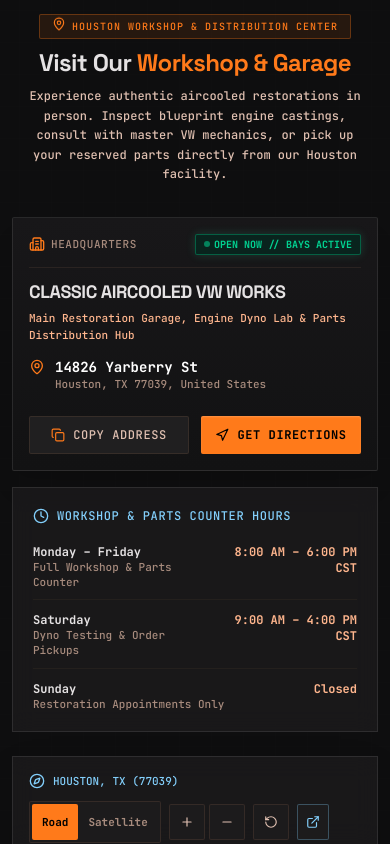
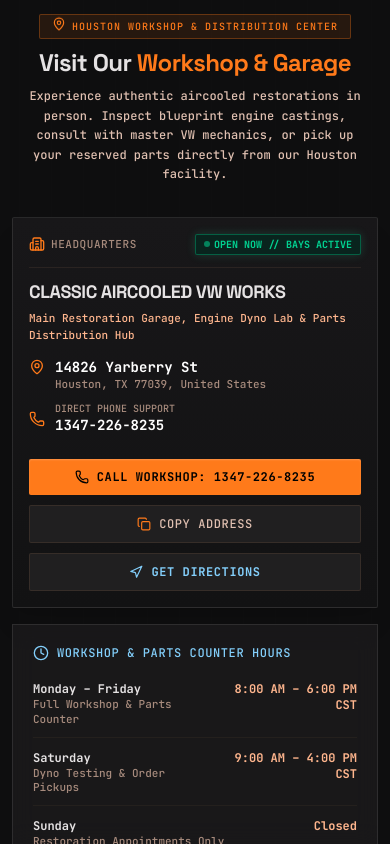
Before and after one commit to BANGHA-JPH/E-commernce-sales-, a React (Vite) app in the folder frontend/: page / in a window 390 px wide. Shown: the part 11156-12000 px from the top of the page. Built offline with nearby package versions, Linux system fonts and the light colour scheme; no server answers.

Commit message:
Add contact phone number 1347-226-8235 and remove Admin Portal CTA button from landing page footer

```diff
--- a/frontend/src/App.jsx
+++ b/frontend/src/App.jsx
@@ -626,9 +626,7 @@ export default function App() {
       </main>
 
       {/* Footer */}
-      <Footer
-        onOpenAdminLogin={() => setIsAdminLoginOpen(true)}
-      />
+      <Footer />
 
       {/* Step-by-Step Guided Search Modal */}
       <GuidedSearchModal
--- a/frontend/src/components/Footer.jsx
+++ b/frontend/src/components/Footer.jsx
@@ -1,7 +1,7 @@
 import React from 'react';
-import { Lock, MapPin, Phone, Clock } from 'lucide-react';
+import { MapPin, Phone, Clock } from 'lucide-react';
 
-export default function Footer({ onOpenAdminLogin }) {
+export default function Footer() {
   return (
     <footer className="w-full mt-16 sm:mt-24 bg-[#0e0e0f] border-t border-[#584236]/20 text-[#e0c0b1]">
       <div className="grid grid-cols-1 sm:grid-cols-2 md:grid-cols-4 gap-8 px-4 sm:px-8 md:px-16 py-10 sm:py-16 max-w-[1440px] mx-auto font-body-md text-sm">
@@ -22,6 +22,15 @@ export default function Footer({ onOpenAdminLogin }) {
               <span className="text-[#a78b7d]">Houston, TX 77039, USA</span>
             </div>
           </div>
+          <div className="pt-1 text-xs font-technical-data text-[#e0c0b1] flex items-center gap-2">
+            <Phone className="w-4 h-4 text-[#ff7a1a] shrink-0" />
+            <a
+              href="tel:13472268235"
+              className="font-bold text-white hover:text-[#ff7a1a] font-mono transition-colors"
+            >
+              1347-226-8235
+            </a>
+          </div>
         </div>
 
         {/* Navigation Links */}
@@ -35,13 +44,17 @@ export default function Footer({ onOpenAdminLogin }) {
           </a>
         </div>
 
+        {/* Restoration & Direct Contact Support */}
         <div className="flex flex-col gap-2.5 font-label-caps text-xs tracking-wider uppercase">
           <span className="font-bold text-white font-mono text-[11px] mb-1">Restoration & Support</span>
           <a className="hover:text-[#ff7a1a] transition-colors py-1 min-h-[32px] flex items-center" href="#workshop">Video Showcase</a>
           <a className="hover:text-[#ff7a1a] transition-colors py-1 min-h-[32px] flex items-center" href="#workshop-location">Visit Our Garage</a>
-          <button onClick={onOpenAdminLogin} className="hover:text-[#ff7a1a] text-left transition-colors flex items-center gap-1.5 py-1 min-h-[32px] cursor-pointer uppercase">
-            <Lock className="w-3 h-3 text-[#ff7a1a]" /> Admin Portal
-          </button>
+          <a
+            href="tel:13472268235"
+            className="hover:text-[#ff7a1a] text-left transition-colors flex items-center gap-1.5 py-1 min-h-[32px] cursor-pointer"
+          >
+            <Phone className="w-3.5 h-3.5 text-[#ff7a1a]" /> Tel: 1347-226-8235
+          </a>
         </div>
 
         {/* Technical Specs & Status Footer Note */}
@@ -49,6 +62,9 @@ export default function Footer({ onOpenAdminLogin }) {
           <span className="text-[#83cffb] font-bold">SYSTEM STATUS // ONLINE</span>
           <span className="flex items-center gap-1 text-[#e0c0b1]">
             <Clock className="w-3.5 h-3.5 text-[#ff7a1a] shrink-0" /> Mon-Fri: 8AM-6PM CST | Sat: 9AM-4PM
+          </span>
+          <span className="flex items-center gap-1 text-[#e0c0b1] pt-1">
+            <Phone className="w-3.5 h-3.5 text-[#ff7a1a] shrink-0" /> Contact: <a href="tel:13472268235" className="text-white hover:text-[#ff7a1a] font-mono font-bold ml-1">1347-226-8235</a>
           </span>
           <span>Casting Verification Active</span>
           <span className="pt-2 text-[11px]">© {new Date().getFullYear()} CLASSIC AIRCOOLED VW WORKS. All rights reserved.</span>
--- a/frontend/src/components/LocationMapSection.jsx
+++ b/frontend/src/components/LocationMapSection.jsx
@@ -16,7 +16,8 @@ import {
   Package,
   Compass,
   Building2,
-  Sparkles
+  Sparkles,
+  Phone
 } from 'lucide-react';
 
 const WORKSHOP_INFO = {
@@ -26,6 +27,9 @@ const WORKSHOP_INFO = {
   cityStateZip: 'Houston, TX 77039',
   country: 'United States',
   fullAddress: '14826 Yarberry St, Houston, TX 77039, USA',
+  phone: '1347-226-8235',
+  phoneFormatted: '+1 (347) 226-8235',
+  phoneTel: 'tel:13472268235',
   coordinates: {
     lat: 29.9045,
     lng: -95.3341
@@ -175,10 +179,32 @@ export default function LocationMapSection() {
                     <div className="text-[#a78b7d] font-technical-data text-[11px] sm:text-xs">{WORKSHOP_INFO.cityStateZip}, {WORKSHOP_INFO.country}</div>
                   </div>
                 </div>
+
+                {/* Direct Telephone Contact */}
+                <div className="pt-1 flex items-center gap-2.5 sm:gap-3 text-xs sm:text-sm text-[#e0c0b1]">
+                  <Phone className="w-4 h-4 sm:w-5 sm:h-5 text-[#ff7a1a] shrink-0" />
+                  <div>
+                    <div className="text-[10px] sm:text-[11px] text-[#a78b7d] font-technical-data uppercase">Direct Phone Support</div>
+                    <a
+                      href={WORKSHOP_INFO.phoneTel}
+                      className="font-bold text-white hover:text-[#ff7a1a] text-sm sm:text-base font-mono transition-colors"
+                    >
+                      {WORKSHOP_INFO.phone}
+                    </a>
+                  </div>
+                </div>
               </div>
 
-              {/* Action Buttons: Copy Address & Get Directions */}
-              <div className="grid grid-cols-2 gap-3 pt-2">
+              {/* Action Buttons: Call, Copy Address & Get Directions */}
+              <div className="grid grid-cols-1 sm:grid-cols-2 gap-2.5 pt-2">
+                <a
+                  href={WORKSHOP_INFO.phoneTel}
+                  className="flex items-center justify-center gap-2 py-2.5 px-3 bg-[#ff7a1a] hover:bg-[#ffb68e] text-black font-label-caps text-xs uppercase font-bold tracking-wider transition-all glow-button rounded-xs cursor-pointer shadow-md col-span-1 sm:col-span-2"
+                >
+                  <Phone className="w-3.5 h-3.5 text-black" />
+                  <span>Call Workshop: {WORKSHOP_INFO.phone}</span>
+                </a>
+
                 <button
                   onClick={handleCopyAddress}
                   className="flex items-center justify-center gap-2 py-2.5 px-3 bg-[#201f20] hover:bg-[#2c2b2d] border border-[#584236]/40 text-[#e0c0b1] hover:text-white font-label-caps text-xs uppercase tracking-wider transition-all cursor-pointer rounded-xs group"
@@ -200,9 +226,9 @@ export default function LocationMapSection() {
                   href={googleMapsDirectionsUrl}
                   target="_blank"
                   rel="noopener noreferrer"
-                  className="flex items-center justify-center gap-2 py-2.5 px-3 bg-[#ff7a1a] hover:bg-[#ffb68e] text-black font-label-caps text-xs uppercase font-bold tracking-wider transition-all glow-button rounded-xs"
+                  className="flex items-center justify-center gap-2 py-2.5 px-3 bg-[#201f20] hover:bg-[#2c2b2d] border border-[#584236]/40 text-[#83cffb] hover:text-white font-label-caps text-xs uppercase font-bold tracking-wider transition-all rounded-xs"
                 >
-                  <Navigation className="w-3.5 h-3.5 text-black" />
+                  <Navigation className="w-3.5 h-3.5 text-[#83cffb]" />
                   <span>Get Directions</span>
                 </a>
               </div>
--- a/frontend/src/components/Navbar.jsx
+++ b/frontend/src/components/Navbar.jsx
@@ -1,5 +1,5 @@
 import React, { useState } from 'react';
-import { ShoppingBag, Heart, Search, User, Menu, X, Wrench, ChevronDown, ChevronRight, Layers, Sparkles, Lock, LogOut, MapPin } from 'lucide-react';
+import { ShoppingBag, Heart, Search, User, Menu, X, Wrench, ChevronDown, ChevronRight, Layers, Sparkles, Lock, LogOut, MapPin, Phone } from 'lucide-react';
 import { VW_NAV_CATEGORIES } from '../data/vwNavigationData';
 import MegaMenu from './MegaMenu';
 
@@ -124,8 +124,18 @@ export default function Navbar({
           </div>
         </div>
 
-        {/* Action Buttons: Cart, Wishlist, Location, Auth / Dashboard */}
+        {/* Action Buttons: Phone Call, Cart, Wishlist, Location, Auth / Dashboard */}
         <div className="flex items-center space-x-1 sm:space-x-2 shrink-0">
+
+          {/* Direct Phone Call Button (desktop) */}
+          <a
+            href="tel:13472268235"
+            className="hidden xl:flex items-center gap-1.5 font-technical-data text-xs text-[#e0c0b1] hover:text-[#ff7a1a] bg-[#201f20] hover:bg-[#2c2b2d] border border-[#584236]/40 px-2.5 py-2 min-h-[40px] sm:min-h-[44px] rounded-xs transition-all shadow-sm shrink-0"
+            title="Call Workshop Support: 1347-226-8235"
+          >
+            <Phone className="w-3.5 h-3.5 text-[#ff7a1a]" />
+            <span className="font-mono font-bold">1347-226-8235</span>
+          </a>
 
           {/* Cart Button */}
           <button
@@ -426,11 +436,20 @@ export default function Navbar({
             })}
           </div>
 
-          {/* Mobile Workshop Location Link */}
+          {/* Mobile Direct Call & Workshop Location Links */}
+          <a
+            href="tel:13472268235"
+            onClick={() => setMobileMenuOpen(false)}
+            className="w-full min-h-[44px] mt-2 font-label-caps text-xs text-black bg-[#ff7a1a] hover:bg-[#ffb68e] py-3 px-3 uppercase font-bold tracking-wider flex items-center justify-center gap-2 rounded-xs transition-all shadow-md"
+          >
+            <Phone className="w-4 h-4 text-black" />
+            <span>Call Workshop: 1347-226-8235</span>
+          </a>
+
           <a
             href="#workshop-location"
             onClick={() => setMobileMenuOpen(false)}
-            className="w-full min-h-[44px] mt-2 font-label-caps text-xs text-[#ffb68e] bg-[#201f20] hover:bg-[#282729] border border-[#ff7a1a]/40 py-3 px-3 uppercase font-bold tracking-wider flex items-center justify-center gap-2 rounded-xs transition-all"
+            className="w-full min-h-[44px] font-label-caps text-xs text-[#ffb68e] bg-[#201f20] hover:bg-[#282729] border border-[#ff7a1a]/40 py-3 px-3 uppercase font-bold tracking-wider flex items-center justify-center gap-2 rounded-xs transition-all"
           >
             <MapPin className="w-4 h-4 text-[#ff7a1a]" />
             <span>Visit Houston Workshop (14826 Yarberry St)</span>
```
Also changed, not shown: frontend/src/components/VideoShowcase.jsx (+6 -9 lines).
